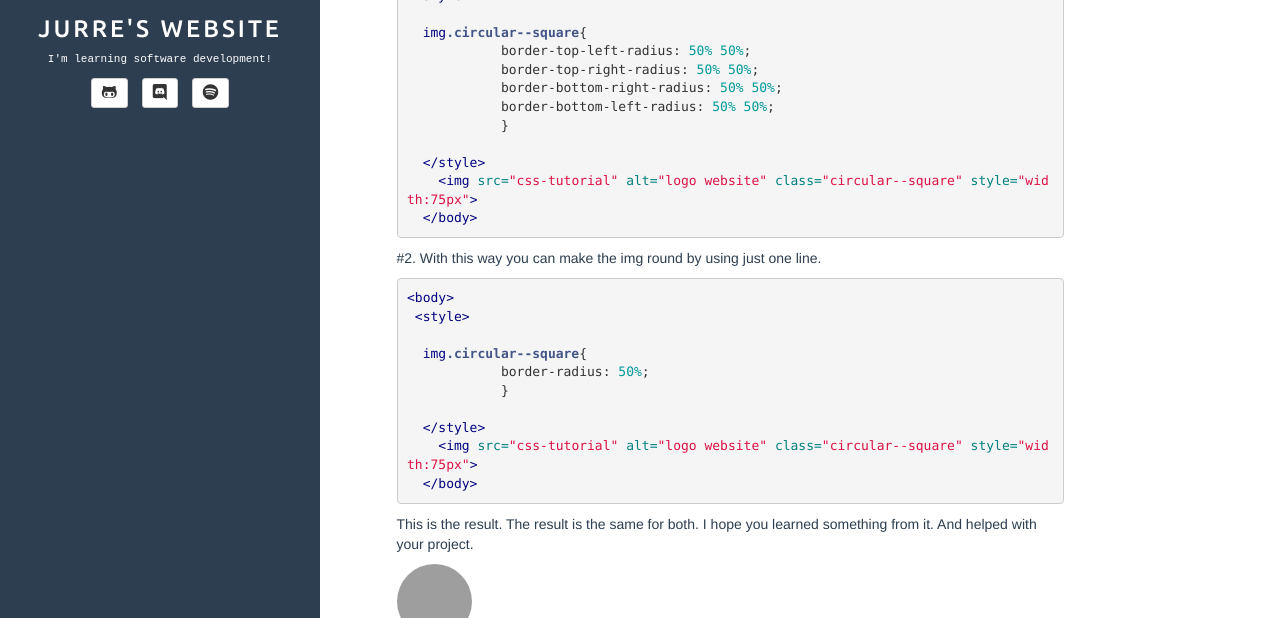
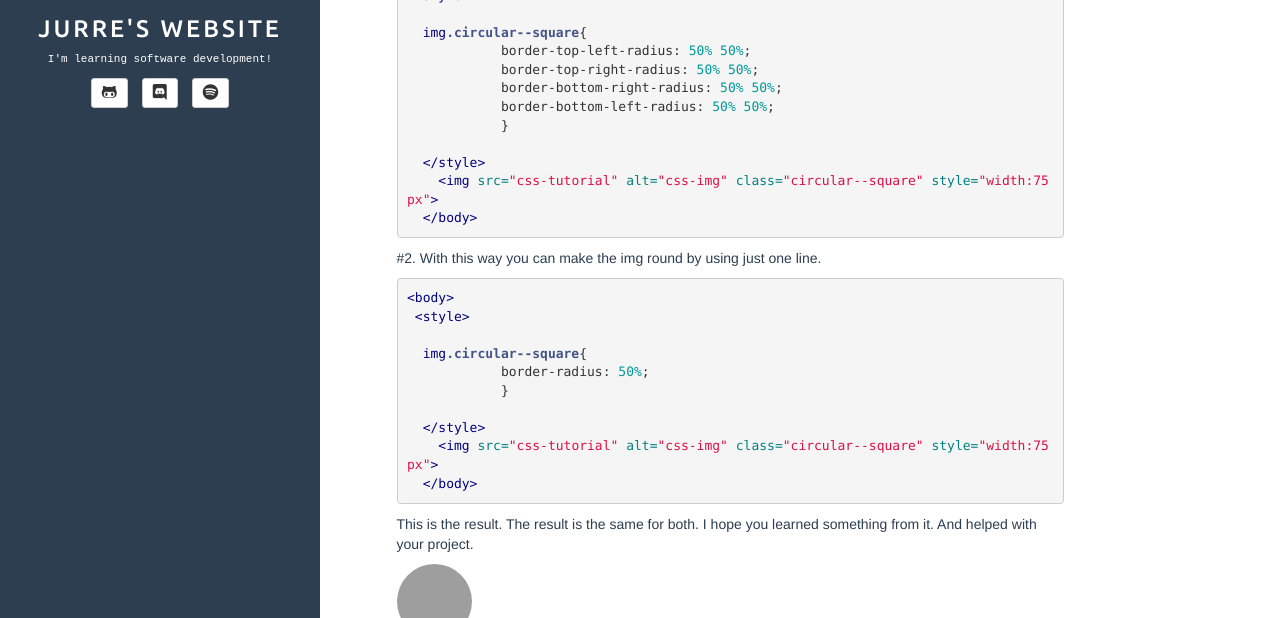
Before and after one commit to dbtek/dbyll, a Jekyll site: the page built from _posts/2021-04-29-css-img-rounded.md, in a window 1280 px wide and 900 px high, cut to the strip 282-900 px from the top of the window. Built offline with Jekyll 4.4.1, drawn with Linux system fonts in a browser that asks for light colours; grey boxes are pictures that could not be loaded.

Commit message:
Update 2021-04-29-css-img-rounded.md

```diff
--- a/_posts/2021-04-29-css-img-rounded.md
+++ b/_posts/2021-04-29-css-img-rounded.md
@@ -23,7 +23,7 @@ because i wil show you more of html and css.
             }
 
   </style>
-    <img src="css-tutorial" alt="logo website" class="circular--square" style="width:75px">
+    <img src="css-tutorial" alt="css-img" class="circular--square" style="width:75px">
   </body>
 {% endhighlight %}
 
@@ -38,7 +38,7 @@ because i wil show you more of html and css.
             }
 
   </style>
-    <img src="css-tutorial" alt="logo website" class="circular--square" style="width:75px">
+    <img src="css-tutorial" alt="css-img" class="circular--square" style="width:75px">
   </body>
 {% endhighlight %}
 
```
